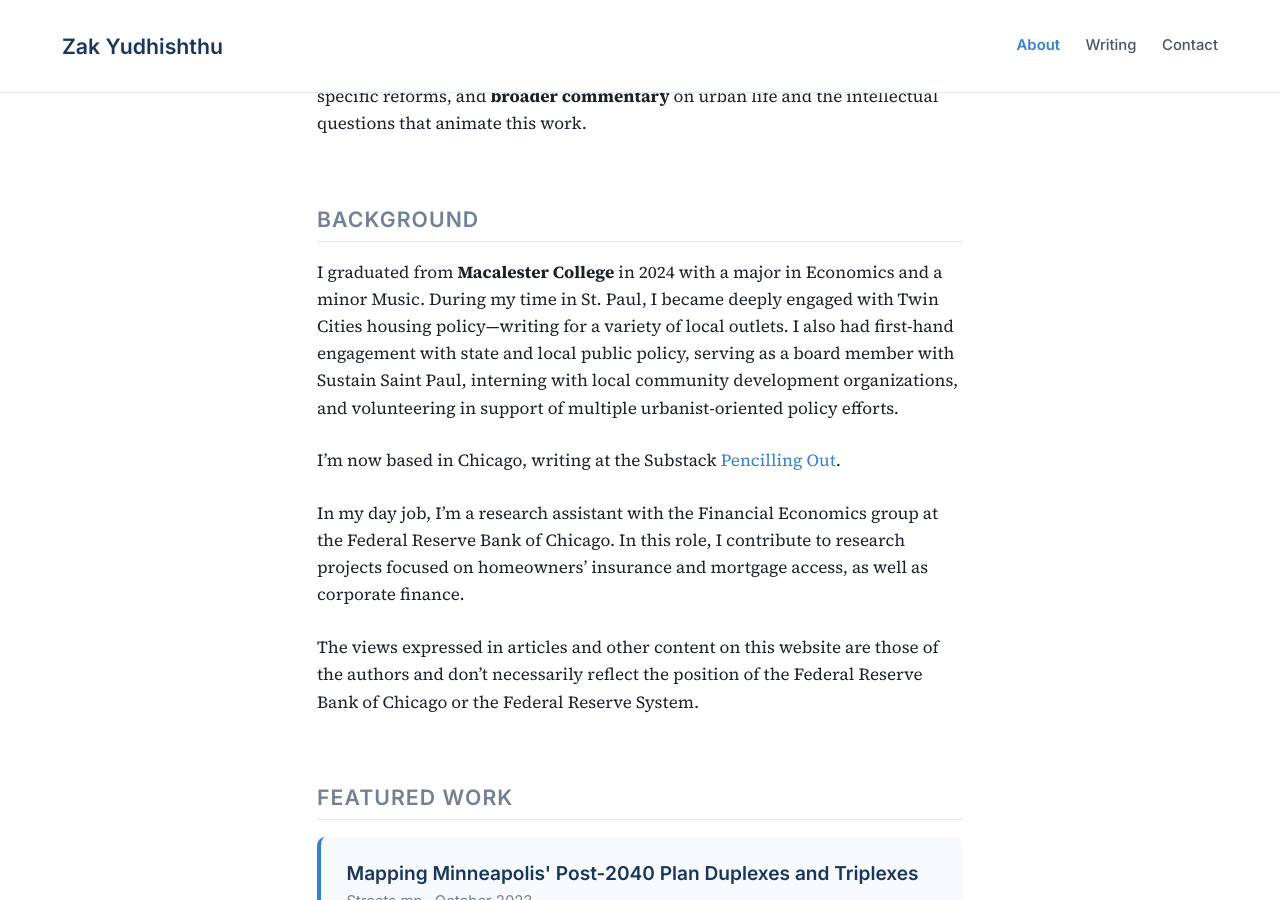
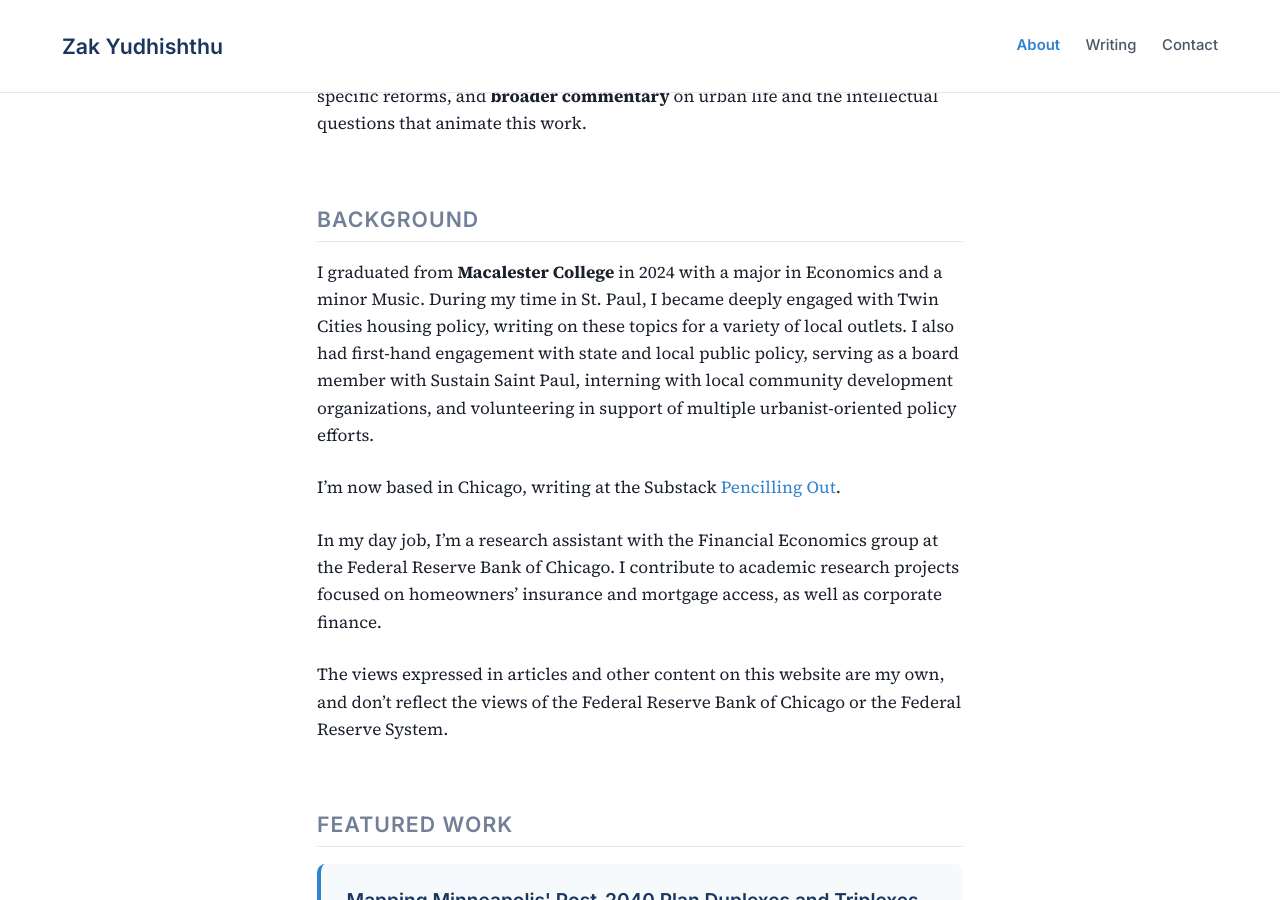
Before and after one commit to zakyudhishthu/personal-site, a Jekyll site: the page built from index.md, in a window 1280 px wide and 900 px high, scrolled down 913 px. Built offline with Jekyll 4.4.1, drawn with Linux system fonts in a browser that asks for light colours.

Commit message:
Update index.md

```diff
--- a/index.md
+++ b/index.md
@@ -29,13 +29,13 @@ My writing spans three modes: **quantitative research** that digs into demograph
 
 ## Background
 
-I graduated from **Macalester College** in 2024 with a major in Economics and a minor Music. During my time in St. Paul, I became deeply engaged with Twin Cities housing policy—writing for a variety of local outlets. I also had first-hand engagement with state and local public policy, serving as a board member with Sustain Saint Paul, interning with local community development organizations, and volunteering in support of multiple urbanist-oriented policy efforts.
+I graduated from **Macalester College** in 2024 with a major in Economics and a minor Music. During my time in St. Paul, I became deeply engaged with Twin Cities housing policy, writing on these topics for a variety of local outlets. I also had first-hand engagement with state and local public policy, serving as a board member with Sustain Saint Paul, interning with local community development organizations, and volunteering in support of multiple urbanist-oriented policy efforts.
 
 I'm now based in Chicago, writing at the Substack [Pencilling Out](https://pencillingout.substack.com).
 
-In my day job, I'm a research assistant with the Financial Economics group at the Federal Reserve Bank of Chicago. In this role, I contribute to research projects focused on homeowners' insurance and mortgage access, as well as corporate finance.
+In my day job, I'm a research assistant with the Financial Economics group at the Federal Reserve Bank of Chicago. I contribute to academic research projects focused on homeowners' insurance and mortgage access, as well as corporate finance.
 
-The views expressed in articles and other content on this website are those of the authors and don't necessarily reflect the position of the Federal Reserve Bank of Chicago or the Federal Reserve System.
+The views expressed in articles and other content on this website are my own, and don't reflect the views of the Federal Reserve Bank of Chicago or the Federal Reserve System.
 
 </section>
 
```
